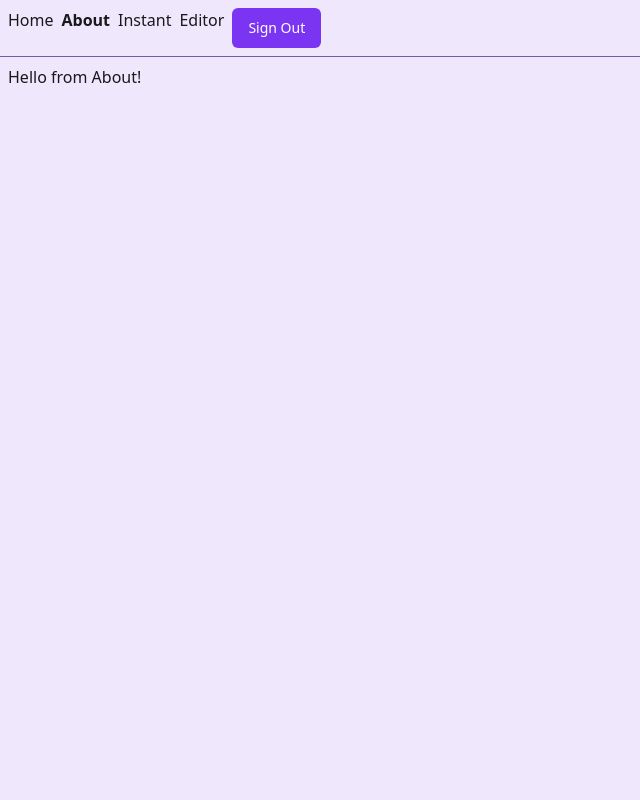
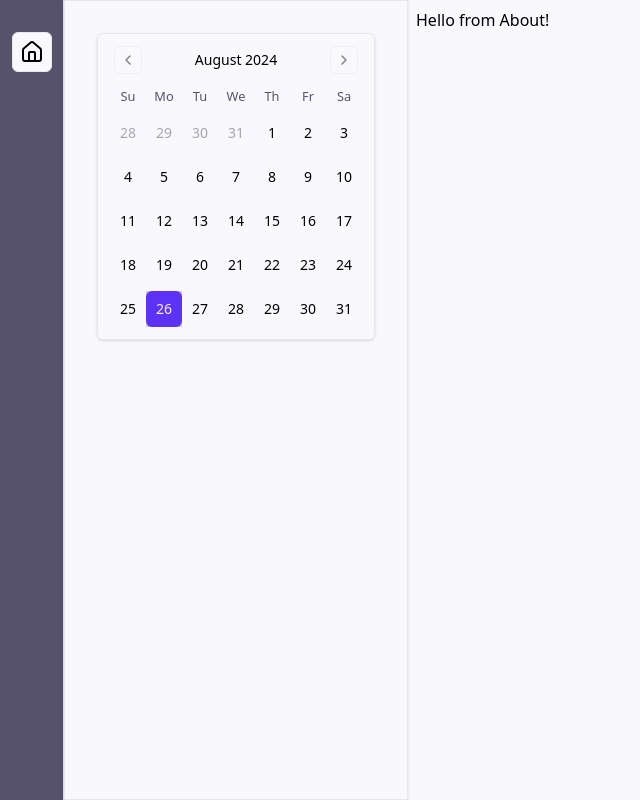
Before and after one commit to dydfuf/daily-minder, a React (Vite) app: page /about in a window 1280 px wide. Shown: the whole page, without its empty margins (0-640 px from the left). Built offline with nearby package versions, Linux system fonts and the light colour scheme; no server answers; what @instantdb/react, novel would draw is missing.

Commit message:
feat: 간단한 레이아웃을 잡습니다. (#8)

```diff
--- a/index.html
+++ b/index.html
@@ -1,13 +1,13 @@
 <!doctype html>
-<html lang="ko">
+<html lang="ko"  style="height: 100%;">
   <head>
     <meta charset="UTF-8" />
     <link rel="icon" type="image/svg+xml" href="/vite.svg" />
     <meta name="viewport" content="width=device-width, initial-scale=1.0" />
     <title>Vite + React + TS</title>
   </head>
-  <body>
-    <div id="root"></div>
+  <body style="height: 100%;">
+    <div id="root" style="height: 100%;"></div>
     <script type="module" src="/src/main.tsx"></script>
   </body>
 </html>
--- /dev/null
+++ b/src/components/common/CommonLayout.tsx
@@ -0,0 +1,16 @@
+import GlobalCalendar from "./GlobalCalendar";
+import GlobalLnb from "./GlobalLnb";
+
+interface CommonLayoutProps {
+  children: React.ReactNode;
+}
+
+export default function CommonLayout({ children }: CommonLayoutProps) {
+  return (
+    <div className="w-full h-full flex">
+      <GlobalLnb />
+      <GlobalCalendar />
+      <main className="flex-1">{children}</main>
+    </div>
+  );
+}
--- /dev/null
+++ b/src/components/common/GlobalCalendar.tsx
@@ -0,0 +1,17 @@
+import { useState } from "react";
+import { Calendar } from "../ui/calendar";
+
+export default function GlobalCalendar() {
+  const [date, setDate] = useState<Date | undefined>(new Date());
+
+  return (
+    <div className="p-8 border shadow">
+      <Calendar
+        mode="single"
+        selected={date}
+        onSelect={setDate}
+        className="rounded-md border shadow"
+      />
+    </div>
+  );
+}
--- /dev/null
+++ b/src/components/common/GlobalLnb.tsx
@@ -0,0 +1,12 @@
+import { HomeIcon } from "lucide-react";
+import { Button } from "../ui/button";
+
+export default function GlobalLnb() {
+  return (
+    <div className="min-h-full w-16 bg-muted-foreground flex flex-col border-r items-center py-8">
+      <Button variant="outline" size="icon">
+        <HomeIcon />
+      </Button>
+    </div>
+  );
+}
--- a/src/index.css
+++ b/src/index.css
@@ -2,26 +2,27 @@
 @tailwind components;
 @tailwind utilities;
 
-:root  {
-  --background: 262.1 84% 95%;
-  --foreground: 262.1 5% 10%;
-  --card: 262.1 50% 90%;
-  --card-foreground: 262.1 5% 12%;
-  --popover: 262.1 84% 95%;
-  --popover-foreground: 262.1 95% 10%;
-  --primary: 262.1 88.3% 57.8%;
-  --primary-foreground: 0 0% 100%;
-  --secondary: 262.1 30% 70%;
-  --secondary-foreground: 0 0% 0%;
-  --muted: 224.10000000000002 30% 85%;
-  --muted-foreground: 262.1 5% 35%;
-  --accent: 224.10000000000002 30% 80%;
-  --accent-foreground: 262.1 5% 12%;
-  --destructive: 0 84% 30%;
-  --destructive-foreground: 262.1 5% 90%;
-  --border: 262.1 30% 50%;
-  --input: 262.1 30% 18%;
-  --ring: 262.1 88.3% 57.8%;
+@layer base {
+  :root {
+    --background: 253 44% 98%;
+    --foreground: 253 58% 0%;
+    --muted: 253 7% 87%;
+    --muted-foreground: 253 13% 37%;
+    --popover: 253 44% 98%;
+    --popover-foreground: 253 58% 0%;
+    --card: 253 44% 97%;
+    --card-foreground: 0 0% 0%;
+    --border: 220 13% 91%;
+    --input: 220 13% 91%;
+    --primary: 253 91% 58%;
+    --primary-foreground: 253 91% 98%;
+    --secondary: 253 5% 89%;
+    --secondary-foreground: 253 5% 29%;
+    --accent: 253 12% 82%;
+    --accent-foreground: 253 12% 22%;
+    --destructive: 339.2 90.36% 51.18%;
+    --destructive-foreground: 0 0% 100%;
+    --ring: 253 91% 58%;
     --radius: 0.5rem;
     --chart-1: 12 76% 61%;
     --chart-2: 173 58% 39%;
@@ -29,26 +30,27 @@
     --chart-4: 43 74% 66%;
     --chart-5: 27 87% 67%;
   }
-.dark  {
-  --background: 262.1 50% 10%;
-  --foreground: 262.1 5% 90%;
-  --card: 262.1 50% 10%;
-  --card-foreground: 262.1 5% 90%;
-  --popover: 262.1 50% 5%;
-  --popover-foreground: 262.1 5% 90%;
-  --primary: 262.1 88.3% 57.8%;
-  --primary-foreground: 0 0% 100%;
-  --secondary: 262.1 30% 12%;
-  --secondary-foreground: 0 0% 100%;
-  --muted: 224.10000000000002 30% 15%;
-  --muted-foreground: 262.1 5% 60%;
-  --accent: 224.10000000000002 30% 15%;
-  --accent-foreground: 262.1 5% 90%;
-  --destructive: 0 84% 30%;
-  --destructive-foreground: 262.1 5% 90%;
-  --border: 262.1 30% 18%;
-  --input: 262.1 30% 18%;
-  --ring: 262.1 88.3% 57.8%;
+
+  .dark {
+    --background: 253 43% 3%;
+    --foreground: 253 31% 98%;
+    --muted: 253 7% 13%;
+    --muted-foreground: 253 13% 63%;
+    --popover: 253 43% 3%;
+    --popover-foreground: 253 31% 98%;
+    --card: 253 43% 4%;
+    --card-foreground: 253 31% 99%;
+    --border: 215 27.9% 16.9%;
+    --input: 215 27.9% 16.9%;
+    --primary: 253 91% 58%;
+    --primary-foreground: 253 91% 98%;
+    --secondary: 253 7% 9%;
+    --secondary-foreground: 253 7% 69%;
+    --accent: 253 13% 14%;
+    --accent-foreground: 253 13% 74%;
+    --destructive: 339.2 90.36% 51.18%;
+    --destructive-foreground: 0 0% 100%;
+    --ring: 253 91% 58%;
     --radius: 0.5rem;
     --chart-1: 220 70% 50%;
     --chart-2: 160 60% 45%;
@@ -56,7 +58,7 @@
     --chart-4: 280 65% 60%;
     --chart-5: 340 75% 55%;
   }
-
+}
 
 @layer base {
   * {
--- a/src/routes/__root.tsx
+++ b/src/routes/__root.tsx
@@ -1,28 +1,13 @@
-import { signOut } from "@/api/user/signOut";
-import { Button } from "@/components/ui/button";
-import { createRootRoute, Link, Outlet } from "@tanstack/react-router";
+import CommonLayout from "@/components/common/CommonLayout";
+import { createRootRoute, Outlet } from "@tanstack/react-router";
 import { TanStackRouterDevtools } from "@tanstack/router-devtools";
 
 export const Route = createRootRoute({
   component: () => (
     <>
-      <div className="p-2 flex gap-2">
-        <Link to="/" className="[&.active]:font-bold">
-          Home
-        </Link>{" "}
-        <Link to="/about" className="[&.active]:font-bold">
-          About
-        </Link>
-        <Link to="/instant" className="[&.active]:font-bold">
-          Instant
-        </Link>
-        <Link to="/editor" className="[&.active]:font-bold">
-          Editor
-        </Link>
-        <Button onClick={signOut}>Sign Out</Button>
-      </div>
-      <hr />
-      <Outlet />
+      <CommonLayout>
+        <Outlet />
+      </CommonLayout>
       <TanStackRouterDevtools />
     </>
   ),
```
Also changed, not shown: tailwind.config.js (line endings or trailing spaces). Lines whose indentation alone changed are shown as unchanged.
